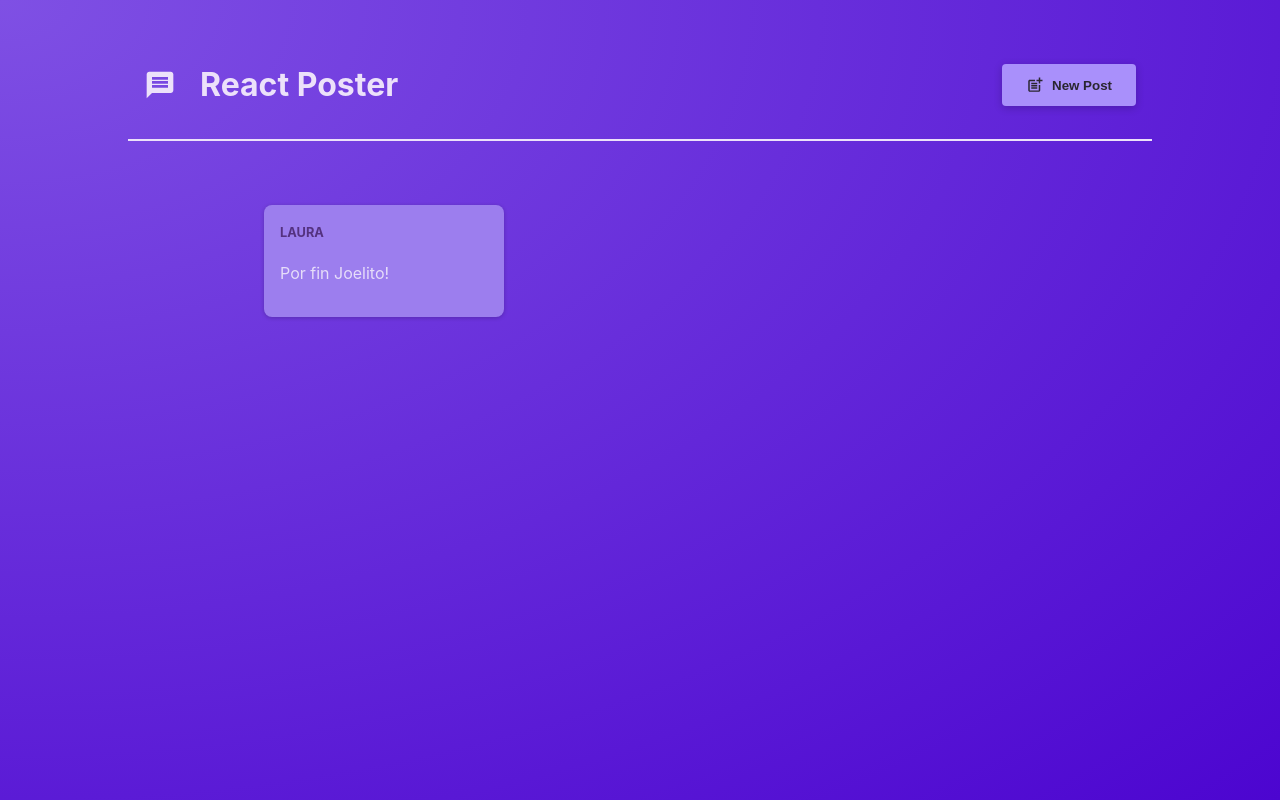
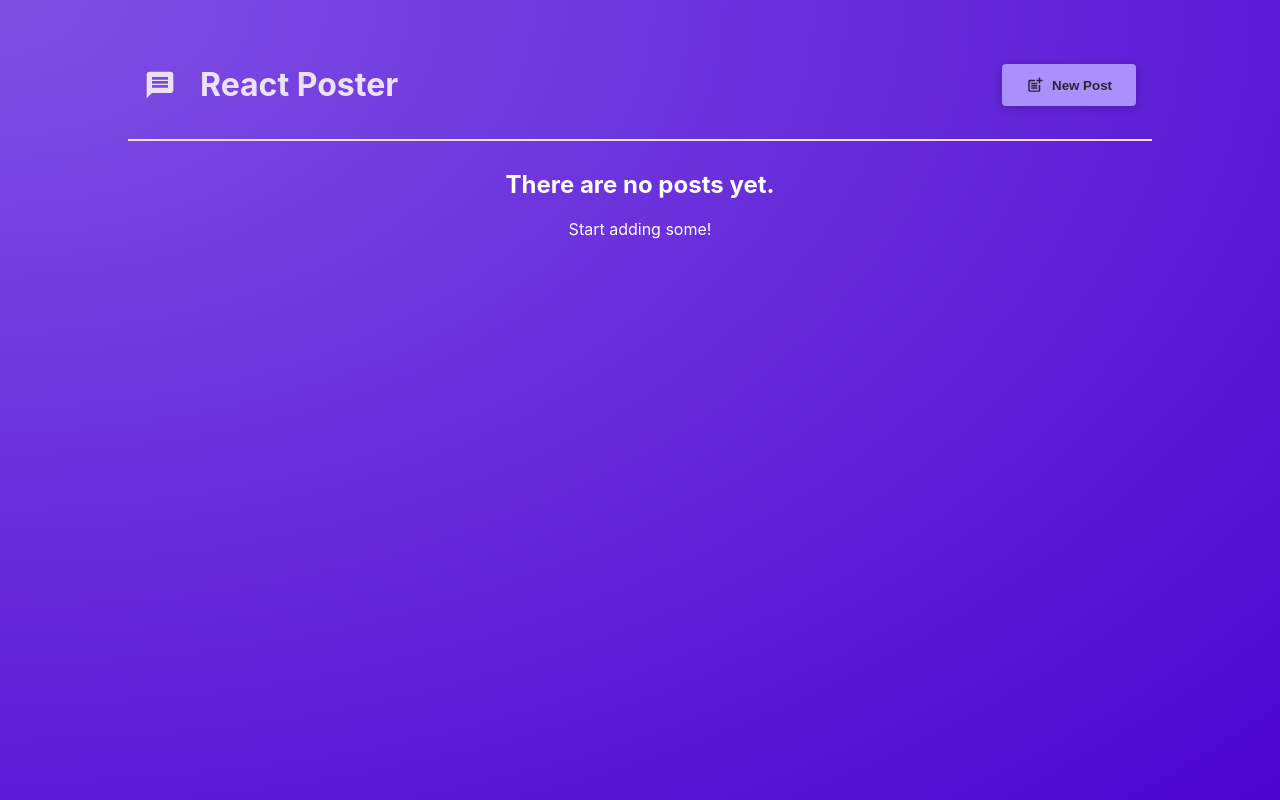
Before and after one commit to joe-morel/NiceReact-Project, a React (Vite) app: page / in a window 1280 px wide. Built offline with nearby package versions, Linux system fonts and the light colour scheme.

Commit message:
another important changes

```diff
--- a/src/components/NewPost.jsx
+++ b/src/components/NewPost.jsx
@@ -1,7 +1,7 @@
 import { useState } from 'react';
 import classes from './NewPost.module.css';
 
-function NewPost({onCancel}) {
+function NewPost({onCancel, onAddPost}) {
 
     const [enteredBody, setEnteredBody] = useState("");
     const [enteredAuthor, setEnteredAuthor] = useState("");
@@ -22,7 +22,7 @@
             body: enteredBody,
             author: enteredAuthor
         };
-        console.log(postData);
+        onAddPost(postData);
         onCancel();
       }
 
--- a/src/components/PostsList.jsx
+++ b/src/components/PostsList.jsx
@@ -5,25 +5,32 @@
 
 import classes from "./PostsList.module.css";
 
-function PostsList({isPosting, onStopPosting}) {
+function PostsList({ isPosting, onStopPosting }) {
+  const [posts, setPots] = useState([]);
 
-
+  function addPostHandler(postData) {
+    setPots((existingPosts) => [postData, ...existingPosts]);
+  }
 
   return (
     <>
       {isPosting && (
         <Modal onClose={onStopPosting}>
-          <NewPost
-        // onBodyChange={bodyChangeHandler}
-        //  onAuthorChange={authorChangeHandler}
-         onCancel={onStopPosting}
-          />
-       </Modal>
+          <NewPost onCancel={onStopPosting} onAddPost={addPostHandler} />
+        </Modal>
       )}
-      <ul className={classes.posts}>
-
-        <Post author="Laura" body="Por fin Joelito!" />
+      {posts.length > 0 && (
+        <ul className={classes.posts}>
+        {posts.map((post) => (
+        <Post key={post.body} author={post.author} body={post.body}/>
+        ))}
       </ul>
+      )}
+      {posts.length === 0 && (<div style={{textAlign: 'center', color: 'white'}}>
+        <h2>There are no posts yet.</h2>
+        <p>Start adding some!</p>
+        </div>
+        )}
     </>
   );
 }
```
